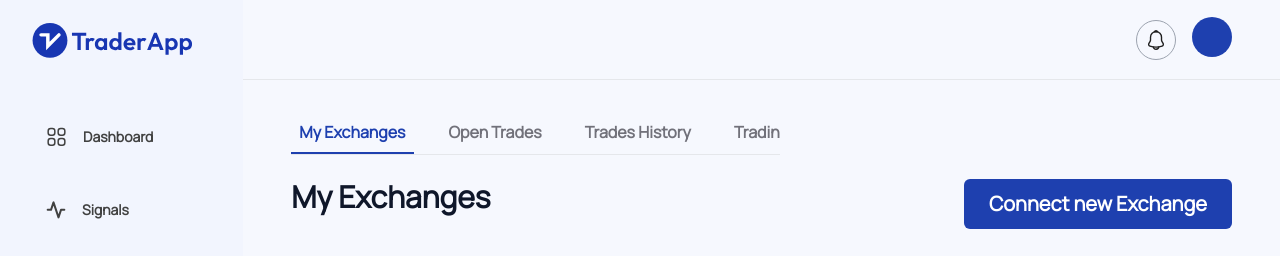
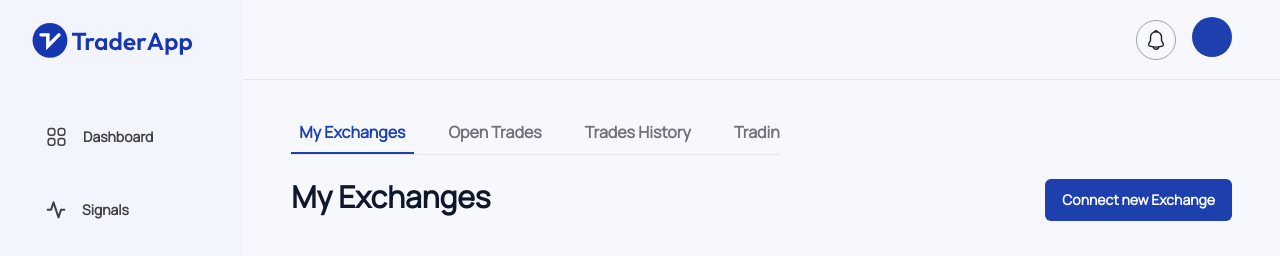
Before and after one commit to TraderApp-HQ/web-dashboard, a Next.js app: page /account/trade-center/exchanges in a window 1280 px wide. Shown: the top 256 px of the page. Built offline with nearby package versions, Linux system fonts and the light colour scheme; no server answers; sample sign-in values are in the browser's storage.

Commit message:
update connect new exchange button class

```diff
--- a/src/pages/account/trade-center/exchanges/index.tsx
+++ b/src/pages/account/trade-center/exchanges/index.tsx
@@ -18,7 +18,7 @@ const TradeCenterExchanges = () => {
 				<>
 					<div className="flex justify-between flex-col md:flex-row">
 						<h1 className="text-slate-900 text-3xl font-semibold mb-4">My Exchanges</h1>
-						<Button className="!block" innerClassName="px-10 text-xl">
+						<Button className="!block" innerClassName="px-4 md:px-4 text-xl md:text-sm">
 							Connect new Exchange
 						</Button>
 					</div>
```
